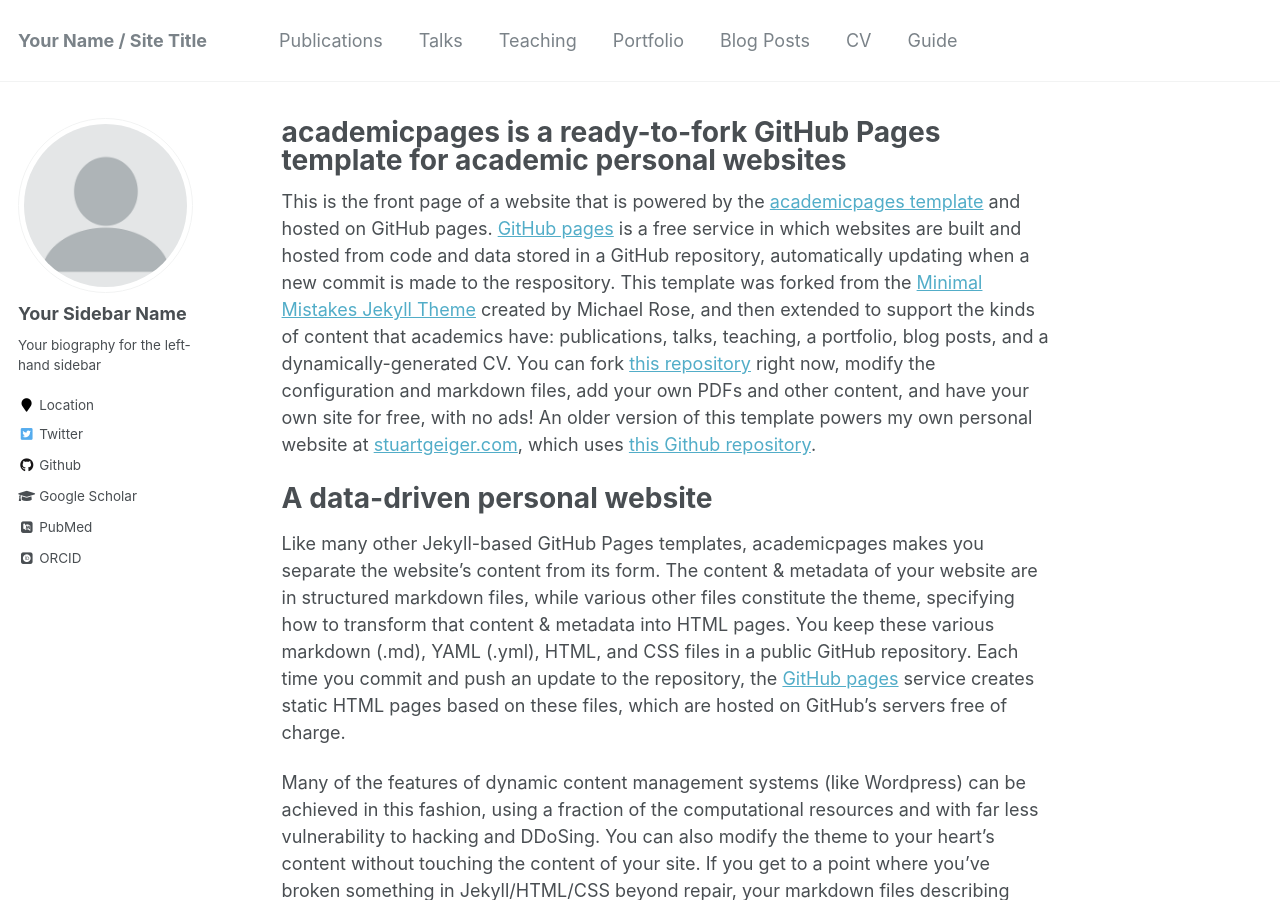
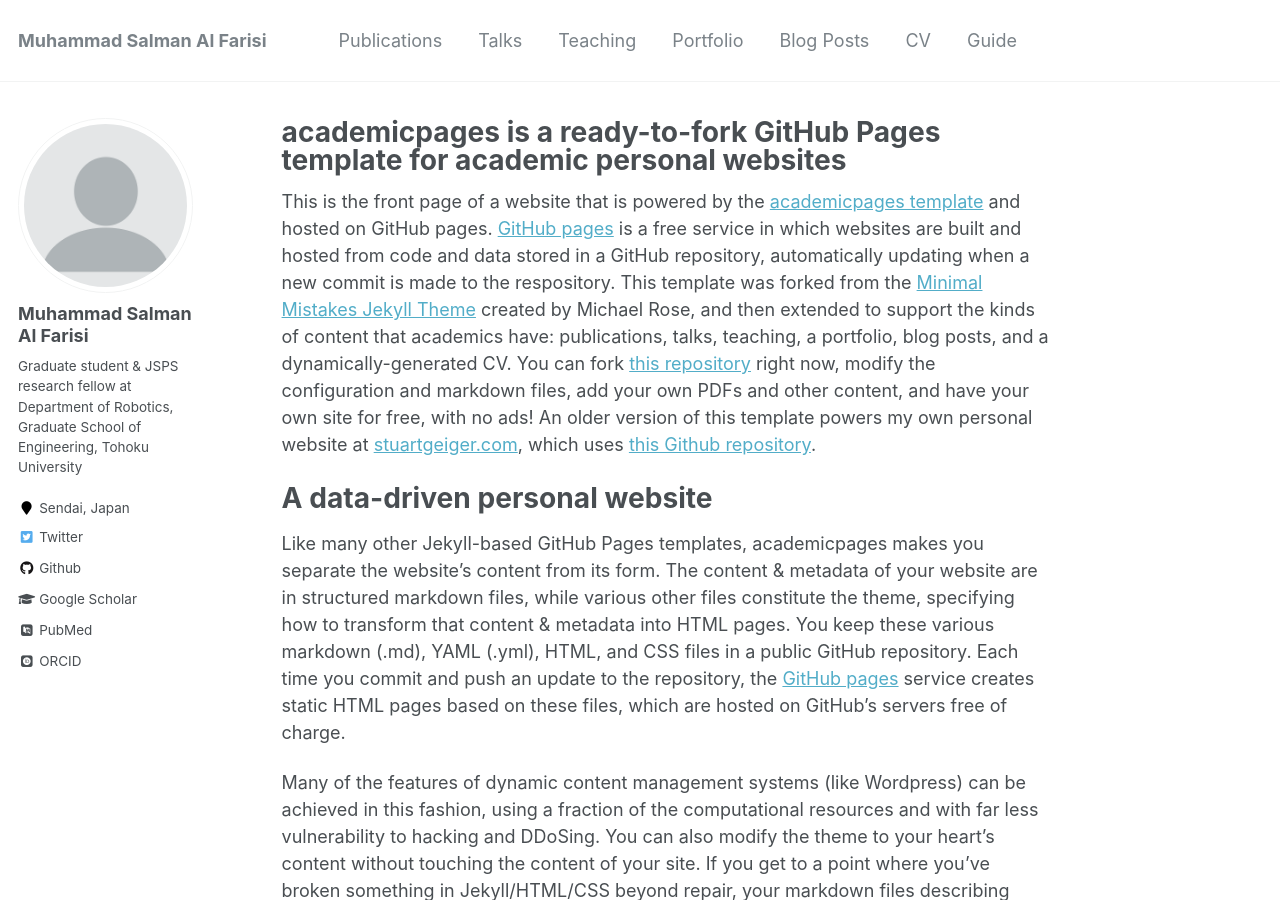
Before and after one commit to msalfarisi/msalfarisi.github.io, a Jekyll site: the page built from _pages/about.md, in a window 1280 px wide and 900 px high. Built offline with Jekyll 4.4.1, drawn with Linux system fonts in a browser that asks for light colours; some web fonts are replaced; some of the changed text lies outside the part shown.

Commit message:
Update _config.yml

```diff
--- a/_config.yml
+++ b/_config.yml
@@ -7,13 +7,13 @@
 
 # Site Settings
 locale                   : "en-US"
-title                    : "Your Name / Site Title"
+title                    : "Muhammad Salman Al Farisi"
 title_separator          : "-"
-name                     : &name "Your Name"
+name                     : &name "Muhammad Salman Al Farisi"
 description              : &description "personal description"
-url                      : https://academicpages.github.io # the base hostname & protocol for your site e.g. "https://mmistakes.github.io"
+url                      : https://msalfarisi.github.io # the base hostname & protocol for your site e.g. "https://mmistakes.github.io"
 baseurl                  : "" # the subpath of your site, e.g. "/blog"
-repository               : "academicpages/academicpages.github.io"
+repository               : "msalfarisi/msalfarisi.github.io"
 teaser                   :  # filename of teaser fallback teaser image placed in /images/, .e.g. "500x300.png"
 breadcrumbs              : false # true, false (default)
 words_per_minute         : 160
@@ -80,10 +80,10 @@
 
 # Site Author
 author:
-  name             : "Your Sidebar Name"
+  name             : "Muhammad Salman Al Farisi"
   avatar           : "profile.png"
-  bio              : "Your biography for the left-hand sidebar"
-  location         : "Location"
+  bio              : "Graduate student & JSPS research fellow at Department of Robotics, Graduate School of Engineering, Tohoku University"
+  location         : "Sendai, Japan"
   employer         :
   pubmed           : "https://www.ncbi.nlm.nih.gov/pubmed/?term=john+snow"
   googlescholar    : "http://yourfullgooglescholarurl.com"
```
